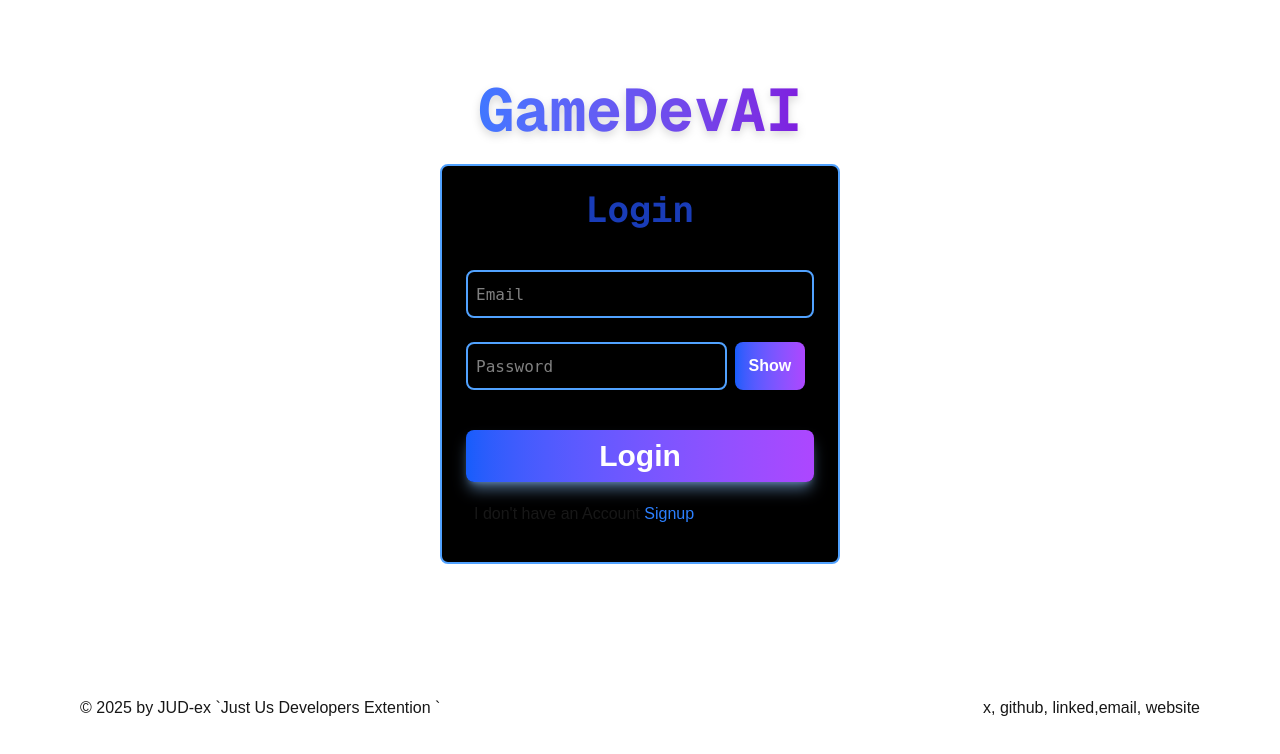
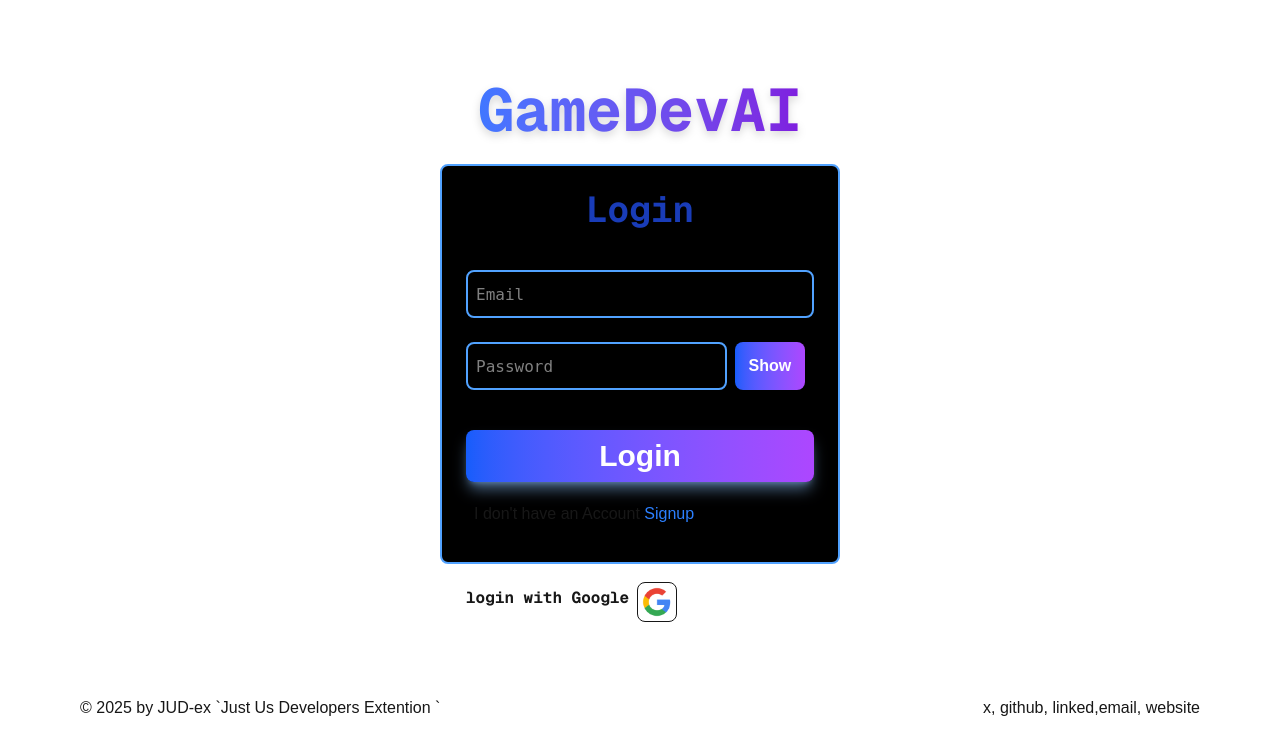
Before and after one commit to Chijioke-Mekeachi/AIGameDev, a Next.js app: page /Login in a window 1280 px wide. Shown: the top 754 px of the page. Built offline with nearby package versions, Linux system fonts and the light colour scheme.

Commit message:
coloring

```diff
--- a/src/app/Login/page.jsx
+++ b/src/app/Login/page.jsx
@@ -71,6 +71,10 @@ export default function Login() {
               </a>
             </p>
           </div>
+          <div className="flex flex-row gap-2 py-2">
+            <p className="text-1xl font-bold font-mono py-1 ">login with Google </p>
+            <img src="/google1.png" alt="google" width={40} height={20} className="border-1 p-1 border-grey rounded-lg"/>
+          </div>
         </div>
       </div>
       <div id="footer" className="flex flex-row w-full justify-between">
```
Also changed, not shown: public/google.png (added), public/google1.png (added).
